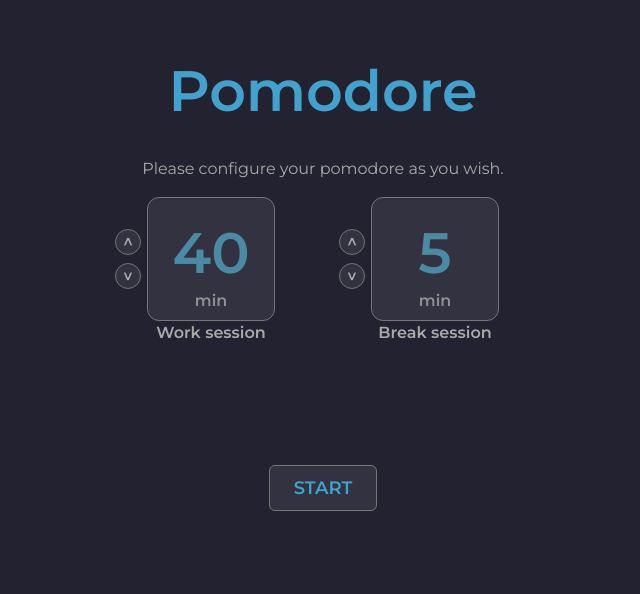
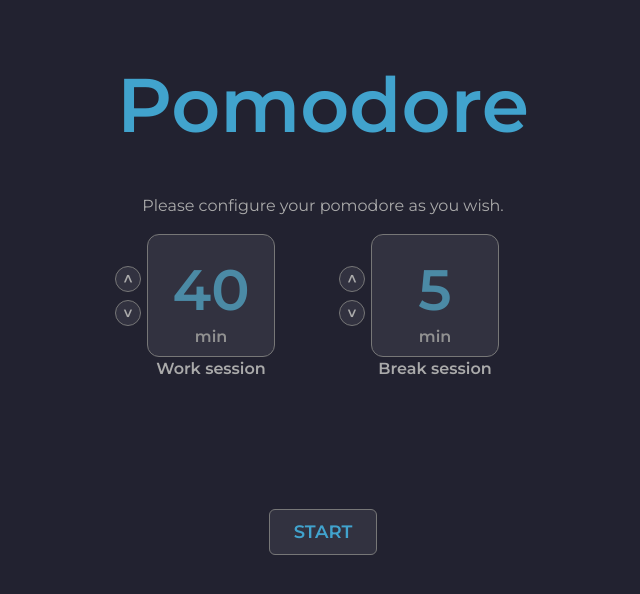
Before and after one commit to bvinicius/pomodore-app, a Vue app: page / in a window 1280 px wide. Shown: the top 594 px of the page, without its empty margins (317-957 px from the left). Built offline with nearby package versions, Linux system fonts and the light colour scheme; what @phosphor-icons/vue would draw is missing.

Commit message:
Improves UI in homepage

```diff
--- a/src/primary/pages/HomePage.vue
+++ b/src/primary/pages/HomePage.vue
@@ -1,7 +1,7 @@
 <template>
-    <div class="flex flex-col justify-center gap-6">
+    <div class="flex flex-col justify-center gap-8">
         <h1
-            class="text-4xl md:text-6xl text-center font-semibold text-primary-400 select-none"
+            class="text-4xl sm:text-6xl md:text-8xl text-center font-semibold text-primary-400 select-none"
         >
             Pomodore
         </h1>
--- a/tailwind.config.js
+++ b/tailwind.config.js
@@ -8,7 +8,8 @@ module.exports = {
         extend: {
             fontSize: {
                 '4xl': '2.375rem',
-                '6xl': '3.562rem'
+                '6xl': '3.562rem',
+                '8xl': '4.750rem'
             },
             colors: {
                 primary: {
```
